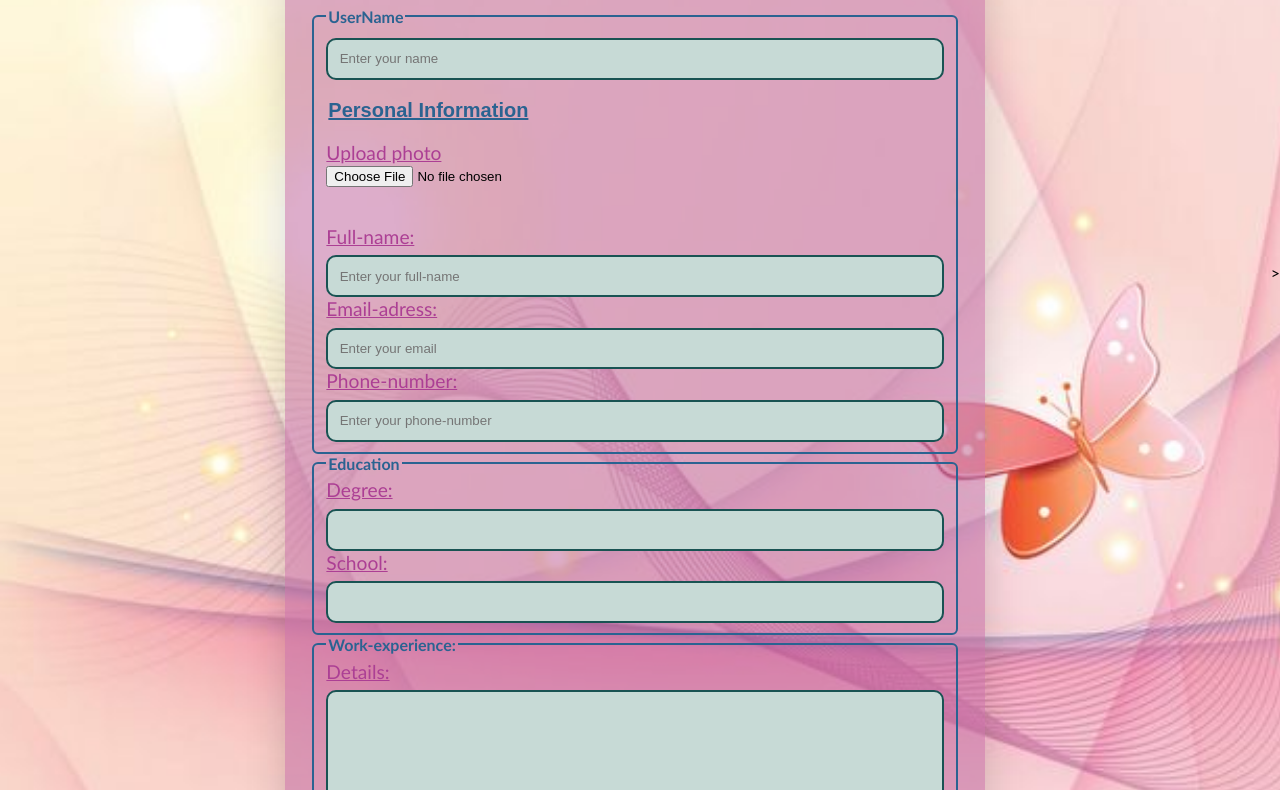
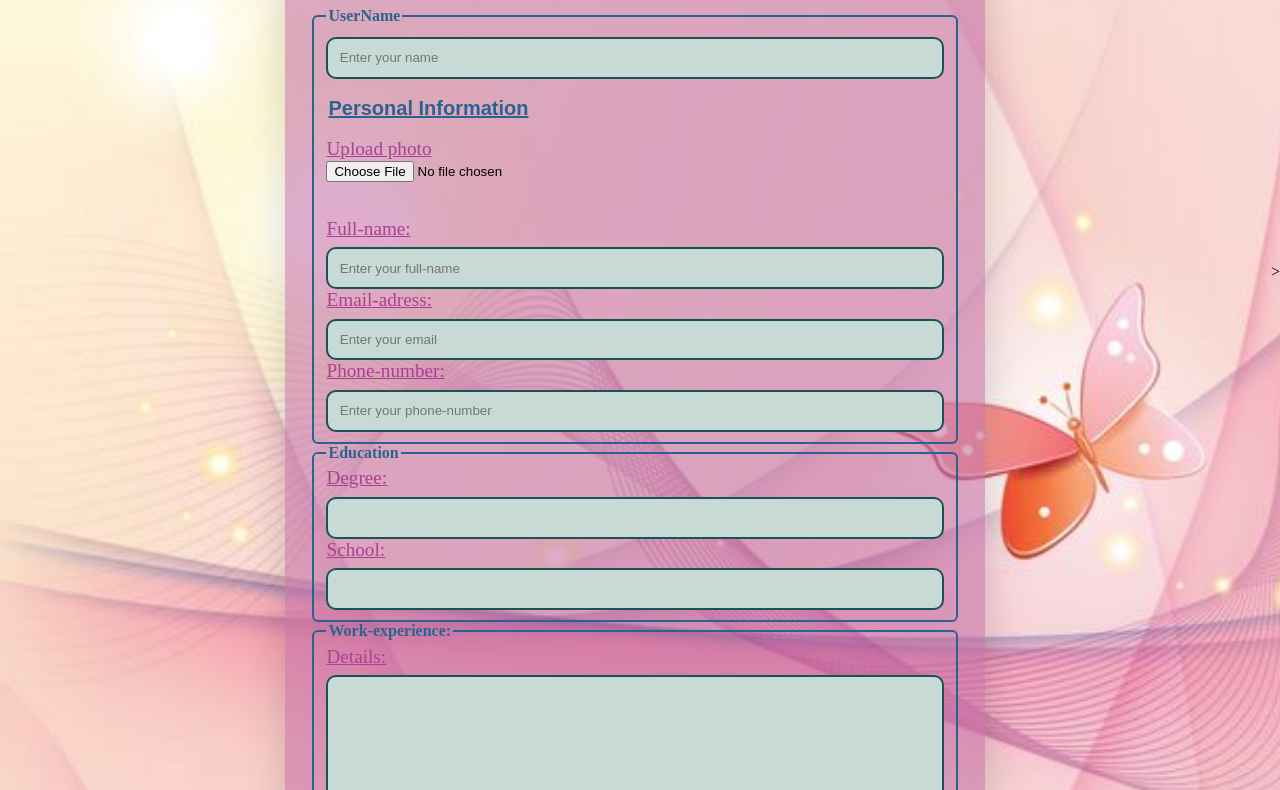
Before and after one commit to SoniyaMuhammadDawood/dynamic-resume-builder-soniya, a website: page index.html in a window 1280 px wide. Shown: the part 128-918 px from the top of the page. Drawn offline with Linux system fonts and the light colour scheme.

Commit message:
Update style.css

```diff
--- a/style.css
+++ b/style.css
@@ -1,5 +1,5 @@
 body {
-    font-family: 'Gill Sans', 'Gill Sans MT', Calibri, 'Trebuchet MS', sans-serif;
+    font-family: "Unlock", serif;
     margin: 0;
     padding: 0;
     display: flex;
```
